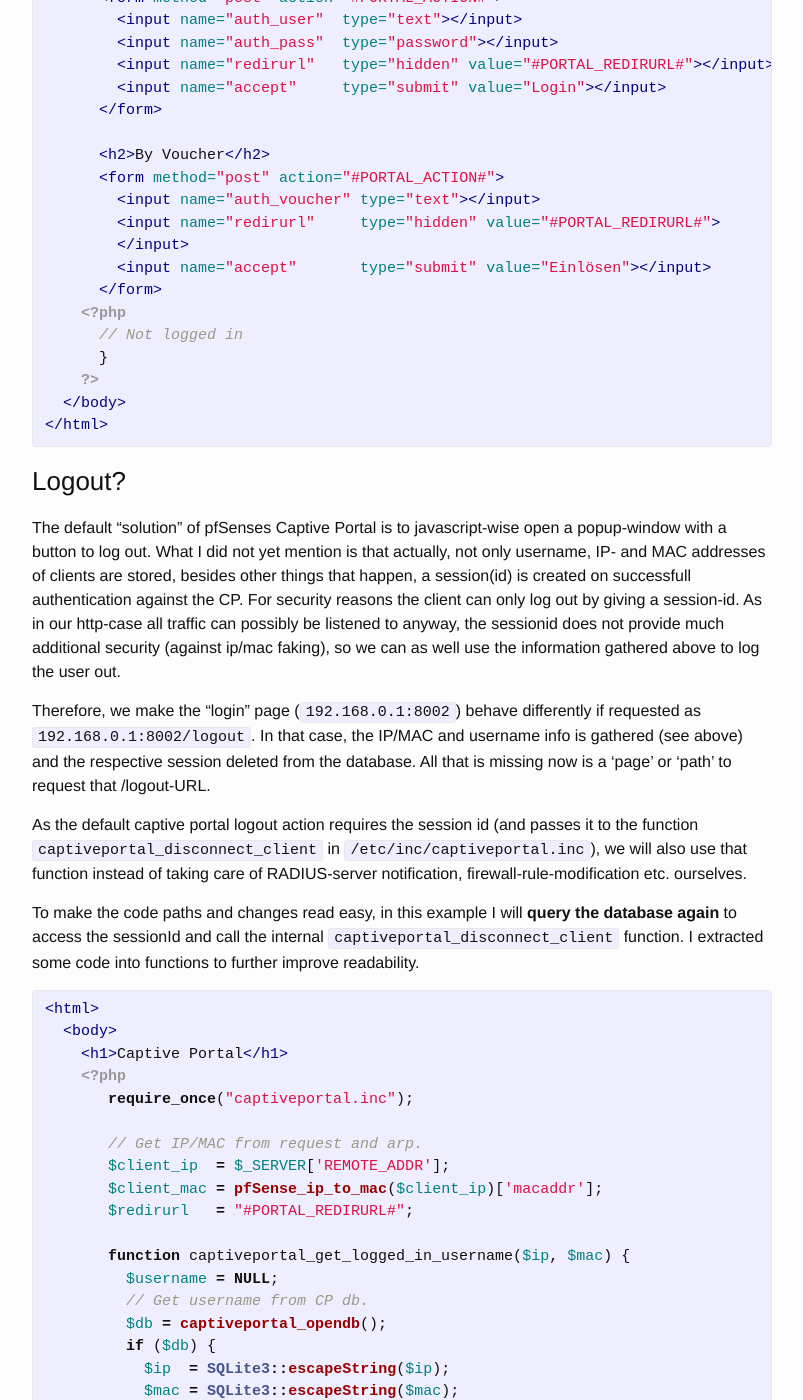
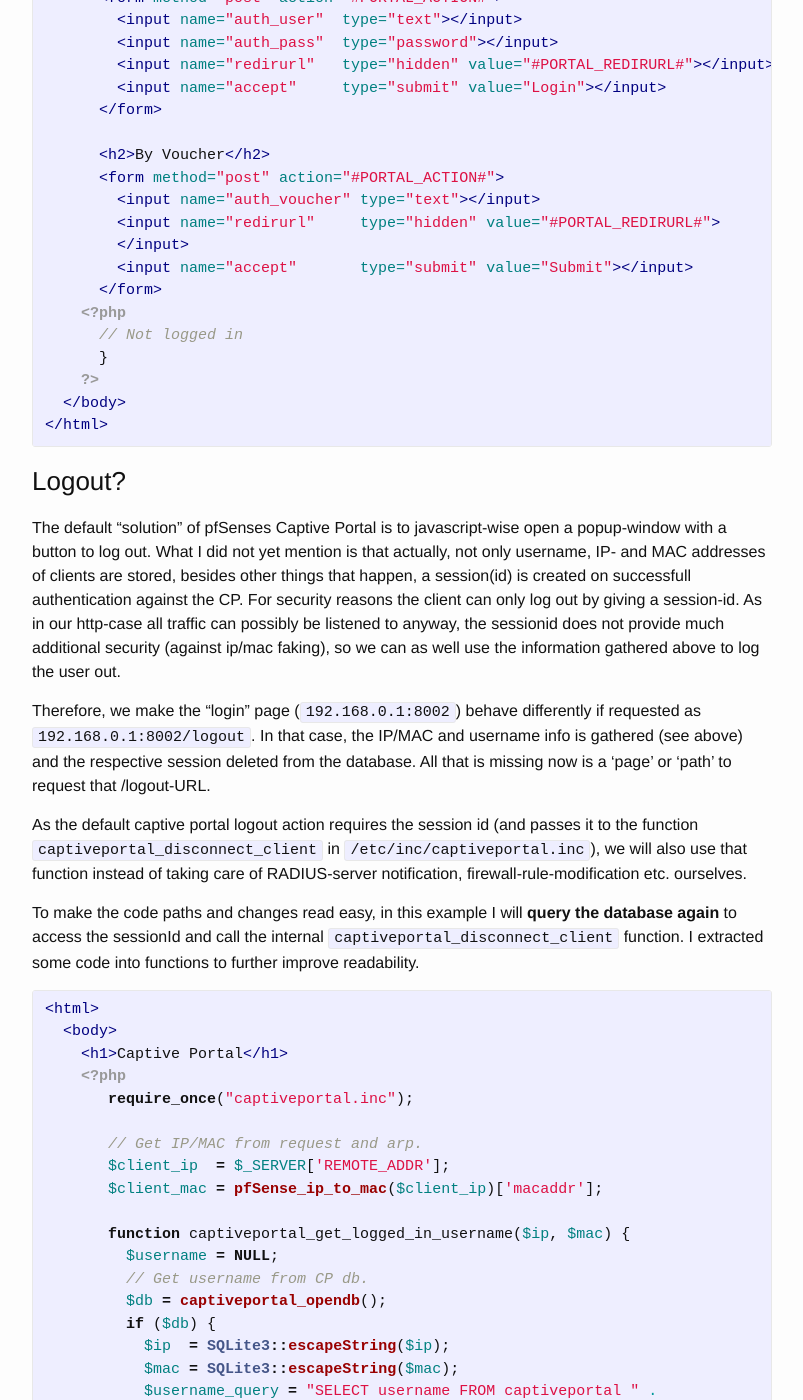
Before and after one commit to fwolfst/fwolfst.github.io, a Jekyll site: the page built from _posts/2015-12-03-pfsense-intranet-portal.markdown, in a window 1280 px wide and 1400 px high, scrolled down 3322 px. Shown: the whole window, without its empty margins (238-1041 px from the left). Built offline with Jekyll 4.4.1, drawn with Linux system fonts in a browser that asks for light colours; some of the changed text lies outside the part shown.

Commit message:
small changes to php code in pfsense CP post.

```diff
--- a/_posts/2015-12-03-pfsense-intranet-portal.markdown
+++ b/_posts/2015-12-03-pfsense-intranet-portal.markdown
@@ -115,7 +115,7 @@
         <input name="auth_voucher" type="text"></input>
         <input name="redirurl"     type="hidden" value="#PORTAL_REDIRURL#">
         </input>
-        <input name="accept"       type="submit" value="Einlösen"></input>
+        <input name="accept"       type="submit" value="Submit"></input>
       </form>
     <?php
       // Not logged in
@@ -145,7 +145,6 @@
        // Get IP/MAC from request and arp.
        $client_ip  = $_SERVER['REMOTE_ADDR'];
        $client_mac = pfSense_ip_to_mac($client_ip)['macaddr'];
-       $redirurl   = "#PORTAL_REDIRURL#";
 
        function captiveportal_get_logged_in_username($ip, $mac) {
          $username = NULL;
@@ -195,12 +194,8 @@
          return $sessionid;
       }
 
-      $username = captiveportal_get_logged_in_username($client_ip, $client_mac);
+      $username  = captiveportal_get_logged_in_username($client_ip, $client_mac);
       $sessionid = captiveportal_get_sessionid($client_ip, $client_mac);
-    ?>
-    RU:
-    <?php
-      echo $redirurl;
     ?>
     <?php
       if ($sessionid && $_SERVER['REQUEST_URI'] == '/logout') {
```
